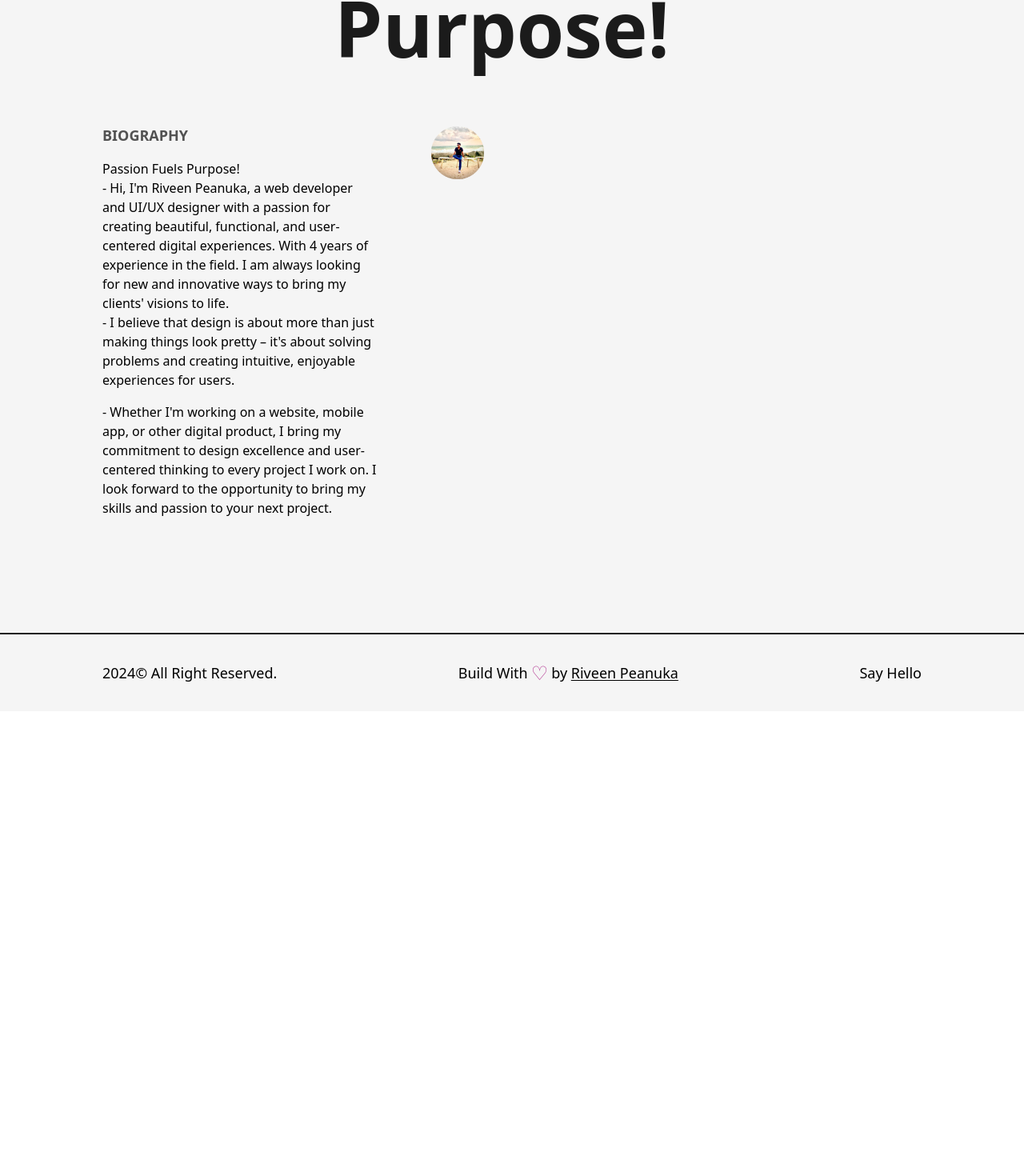
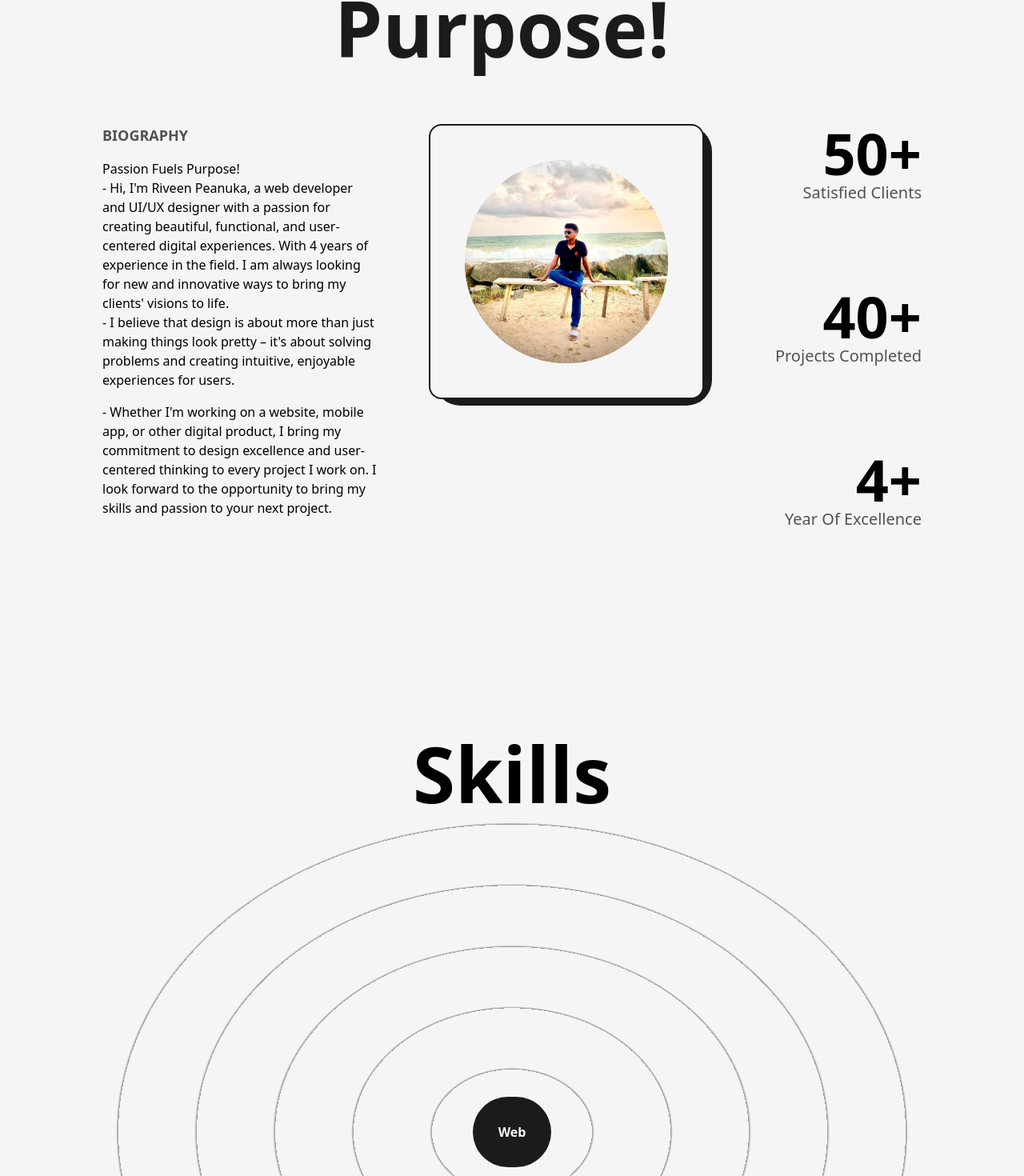
Before and after one commit to spriveen/Portfolio, a Next.js app: page /about in a window 1280 px wide. Shown: the part 269-1739 px from the top of the page at 80% size. Before the commit the page ends 1158 px from the top, so only its background shows below. Built offline with nearby package versions, Linux system fonts and the light colour scheme.

Commit message:
update skills.js

```diff
--- /dev/null
+++ b/src/components/Skills.js
@@ -0,0 +1,25 @@
+import React from 'react'
+import { motion } from "framer-motion"
+
+const Skill = ({ name, x, y }) => {
+    // Your Skill component logic here
+}
+
+const Skills = () => {
+    return (
+        <div>
+            <h2 className='font-bold text-8xl mt-64 w-full text-center'>Skills</h2>
+            <div className='w-full h-screen relative flex items-center justify-center rounded-full bg-circulrLight'>
+                <motion.div
+                    className='flex items-center justify-center rounded-full font-semibold bg-dark text-light
+                    p-8 shadow-dark cursor-pointer'
+                    whileHover={{ scale: 1.05 }}
+                >
+                    Web
+                </motion.div>
+            </div>
+        </div>
+    )
+}
+
+export default Skills
--- a/src/pages/about.js
+++ b/src/pages/about.js
@@ -2,8 +2,53 @@
 import Layout from "@/components/Layout";
 import Head from "next/head";
 import Image from "next/image";
-import React from "react";
+import React, { useEffect, useImperativeHandle, useRef } from "react";
 import profilePic from "../../public/images/profile/developer-pic-2.png";
+import { useInView, useMotionValue, useSpring } from "framer-motion";
+import Skills from "@/components/Skills";
+
+
+const AnimatedNmbers = ({value})=>{
+const ref = useRef(null);
+
+
+
+  const motionValue = useMotionValue(0);
+  const springValue = useSpring(motionValue,{duration:3000})
+  const isInView = useInView(ref, {once:true});
+
+  useEffect(() => {
+    if(isInView){
+      motionValue.set(value);
+    }
+    },[isInView, value, motionValue])
+
+    useEffect(()=>{
+   springValue.on("change",(latest)=>{
+       if(ref.current && latest.toFixed(0)<= value){
+        ref.current.textContent = latest.toFixed(0);
+       }
+
+    })
+
+    },[springValue, value])
+
+
+
+
+
+
+
+
+
+
+
+
+return <span ref={ref}></span>
+
+ }
+
+
 
 const about = () => {
   return (
@@ -42,14 +87,39 @@
               </p>
             </div>
 
-            <div>
+            <div className='col-span-3 relative h-max rounded-2xl border-2 border-solid border-dark
+            bg-light p-8
+            '>
+              <div className='absolute top-0 -right-3 -z-10 w-[102%] h-[103%] rounded-[2rem] bg-dark'/>
               <Image
                 src={profilePic}
                 alt="Riveen Peanuka"
-                className="w-full h-auto rounded-2xl"
-              />
+                className="w-full h-auto rounded-2xl"/>
+
+            </div>
+            <div className='col-span-2 flex flex-col items-end justify-between'>
+              <div className='flex flex-col items-end justify-center'>
+                <span className='inline-block text-7xl font-bold'>
+                  <AnimatedNmbers value={50} />+
+                </span>
+                <h2 className='text-xl font-medium capitalize text-dark/75'>satisfied clients</h2>
+              </div>
+              <div className='flex flex-col items-end justify-center'>
+                <span className='inline-block text-7xl font-bold'>
+                  <AnimatedNmbers value={40} />+
+                </span>
+                <h2 className='text-xl font-medium capitalize text-dark/75'> projects completed </h2>
+              </div>
+              <div className='flex flex-col items-end justify-center'>
+                <span className='inline-block text-7xl font-bold'>
+                  <AnimatedNmbers value={4} />+
+                </span>
+                <h2 className='text-xl font-medium capitalize text-dark/75'>year of excellence</h2>
+              </div>
             </div>
           </div>
+
+          <Skills />
         </Layout>
       </main>
     </>
--- a/tailwind.config.js
+++ b/tailwind.config.js
@@ -25,6 +25,10 @@
       },
         animation:{
           'spin-slow': 'spin 8s linear infinite',
+        },
+
+        backgroundImage:{
+          circulrLight:'repeating-radial-gradient(rgba(0,0,0,0.4) 2px,#f5f5f5 5px, #f5f5f5 100px);'
         }
     },
   },
```
